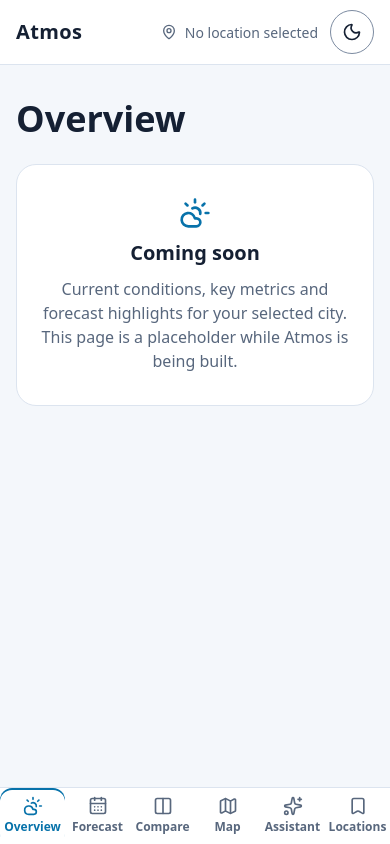
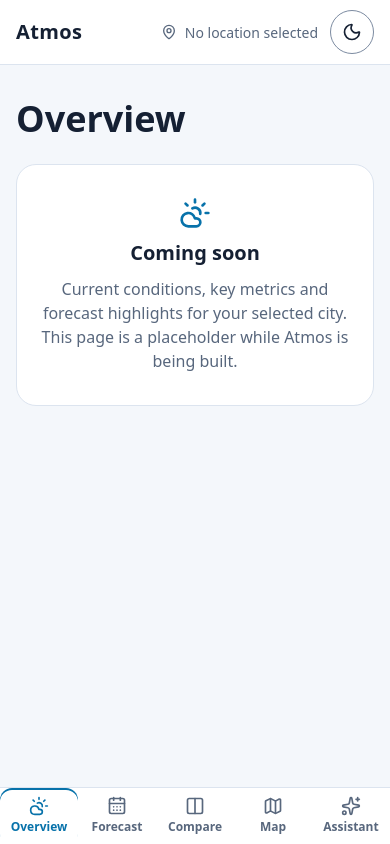
Before and after one commit to radinm65/Atmos-Frontend-Weather-App, a React (Vite) app in the folder frontend/: page / in a window 390 px wide. Built offline with nearby package versions, Linux system fonts and the light colour scheme.

Commit message:
fix(layout): limit mobile tab bar to five tabs; open Locations from header chip

```diff
--- a/frontend/src/components/layout/AppShell.module.css
+++ b/frontend/src/components/layout/AppShell.module.css
@@ -94,8 +94,14 @@
   display: inline-flex;
   align-items: center;
   gap: var(--space-2);
+  min-height: var(--touch-target);
   color: var(--color-text-muted);
   font-size: var(--text-sm);
+  text-decoration: none;
+}
+
+.location:hover {
+  color: var(--color-text);
 }
 
 .main {
@@ -137,6 +143,11 @@
     min-width: 0;
   }
 
+  /* Five tabs fit the bottom bar; Locations is reached from the header location chip. */
+  .desktopOnly {
+    display: none;
+  }
+
   .navLink {
     flex-direction: column;
     justify-content: center;
--- a/frontend/src/components/layout/AppShell.tsx
+++ b/frontend/src/components/layout/AppShell.tsx
@@ -1,5 +1,5 @@
 import { MapPin } from 'lucide-react'
-import { NavLink, Outlet } from 'react-router-dom'
+import { Link, NavLink, Outlet } from 'react-router-dom'
 import { NAV_ITEMS } from '../../app/navigation'
 import { ThemeToggle } from '../../features/preferences/ThemeToggle'
 import styles from './AppShell.module.css'
@@ -19,8 +19,8 @@ export function AppShell() {
 
           <nav className={styles.nav} aria-label="Main">
             <ul className={styles.navList}>
-              {NAV_ITEMS.map(({ path, label, icon: Icon }) => (
-                <li key={path}>
+              {NAV_ITEMS.map(({ path, label, icon: Icon, inTabBar }) => (
+                <li key={path} className={inTabBar ? undefined : styles.desktopOnly}>
                   <NavLink
                     to={path}
                     end={path === '/'}
@@ -39,11 +39,11 @@ export function AppShell() {
           </nav>
 
           <div className={styles.controls}>
-            {/* Placeholder until city search lands in Phase 2. It is not interactive on purpose. */}
-            <p className={styles.location}>
+            {/* Links to saved locations for now; becomes the location picker in Phase 2. */}
+            <Link to="/locations" className={styles.location}>
               <MapPin size={16} aria-hidden="true" />
               <span>No location selected</span>
-            </p>
+            </Link>
             <ThemeToggle />
           </div>
         </div>
```
Also changed, not shown: frontend/src/app/navigation.ts (+9 -6 lines), 1 other file (tests, documents, lock files or other folders).
